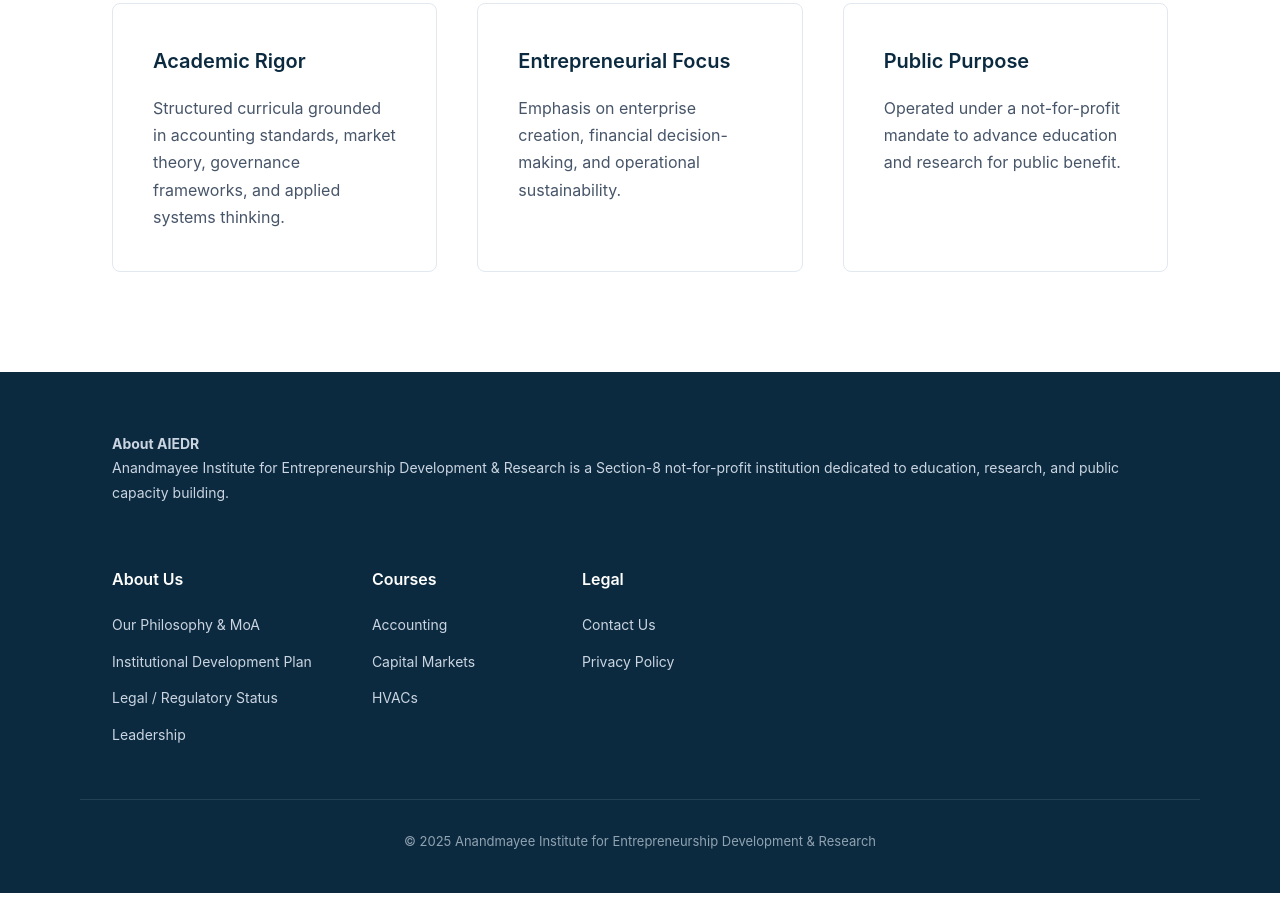
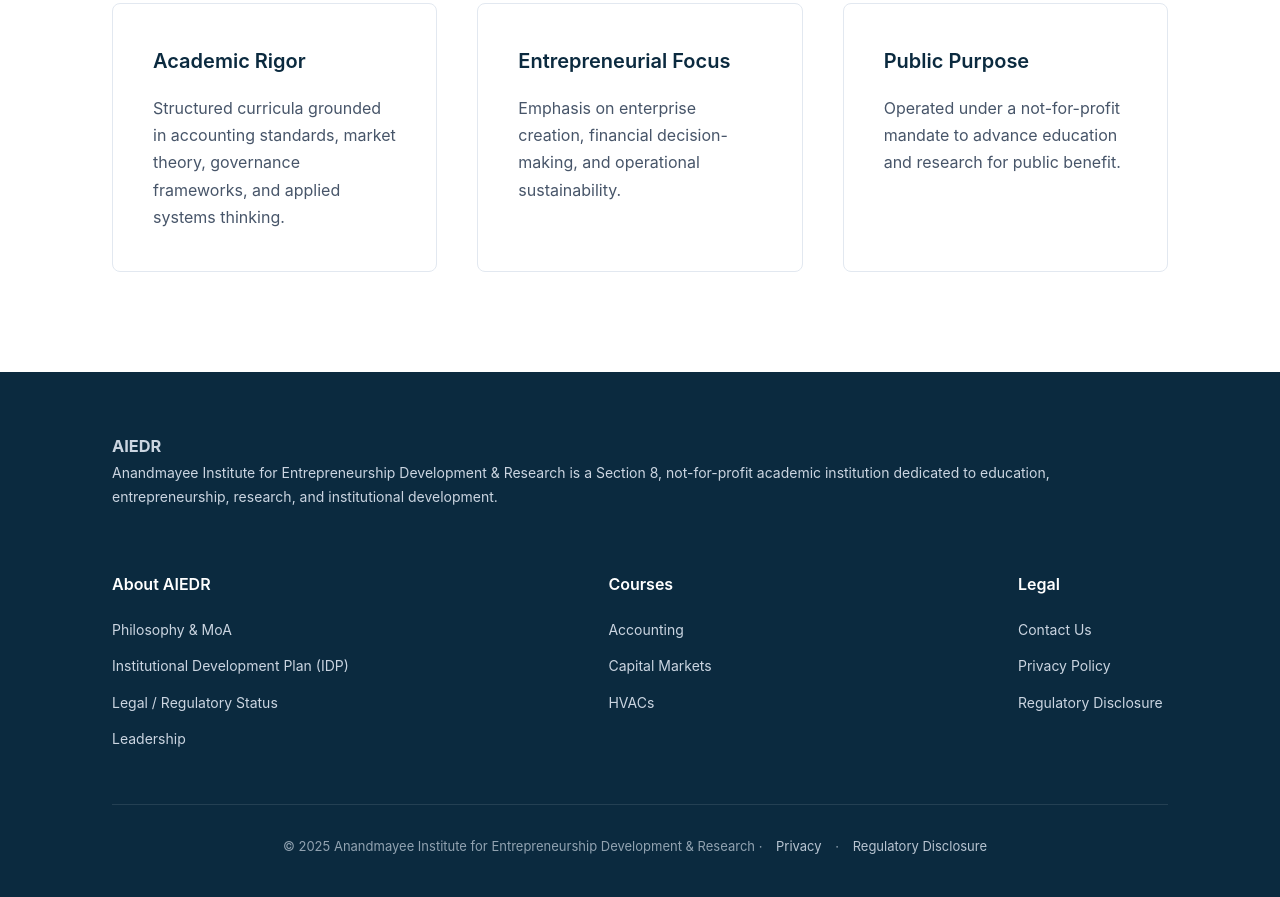
Before and after one commit to Nar7ender/aiedr, a plain HTML site: page index.html in a window 1280 px wide. Shown: the part 1255-2152 px from the top of the page. Drawn offline with Linux system fonts and the light colour scheme.

Commit message:
Update index.html

```diff
--- a/index.html
+++ b/index.html
@@ -90,44 +90,57 @@
 </section>
 
 <footer>
-  <div class="container footer-main">
-    <div>
-      <h4>About AIEDR</h4>
-      <p>
-        Anandmayee Institute for Entrepreneurship Development & Research is a
-        Section-8 not-for-profit institution dedicated to education, research,
-        and public capacity building.
-      </p>
-    </div>
+  <div class="container">
 
-    <div class="footer-links">
+    <div class="footer-main">
+
+      <!-- LEFT: ABOUT AIEDR -->
+      <div class="footer-about">
+        <h3 class="footer-logo-text">AIEDR</h3>
+        <p>
+          Anandmayee Institute for Entrepreneurship Development &amp; Research
+          is a Section 8, not-for-profit academic institution dedicated to
+          education, entrepreneurship, research, and institutional development.
+        </p>
+      </div>
+
+      <!-- MIDDLE: ABOUT -->
       <div class="footer-column">
-        <h4>About Us</h4>
-        <a href="philosophy-moa.html">Our Philosophy & MoA</a>
-        <a href="institutional-plan.html">Institutional Development Plan</a>
+        <h4>About AIEDR</h4>
+        <a href="philosophy-moa.html">Philosophy &amp; MoA</a>
+        <a href="idp.html">Institutional Development Plan (IDP)</a>
         <a href="legal-status.html">Legal / Regulatory Status</a>
         <a href="leadership.html">Leadership</a>
       </div>
 
+      <!-- MIDDLE: COURSES -->
       <div class="footer-column">
         <h4>Courses</h4>
-        <a href="courses.html">Accounting</a>
-        <a href="courses.html">Capital Markets</a>
-        <a href="courses.html">HVACs</a>
+        <a href="courses.html#accounting">Accounting</a>
+        <a href="courses.html#capital-markets">Capital Markets</a>
+        <a href="courses.html#hvac">HVACs</a>
       </div>
 
+      <!-- RIGHT: LEGAL -->
       <div class="footer-column">
         <h4>Legal</h4>
         <a href="contact.html">Contact Us</a>
         <a href="privacy.html">Privacy Policy</a>
+        <a href="legal-status.html">Regulatory Disclosure</a>
       </div>
+
     </div>
-  </div>
 
-  <div class="footer-bottom">
-    © 2025 Anandmayee Institute for Entrepreneurship Development & Research
+    <!-- FOOTER BOTTOM -->
+    <div class="footer-bottom">
+      © 2025 Anandmayee Institute for Entrepreneurship Development &amp; Research
+      · <a href="privacy.html">Privacy</a>
+      · <a href="legal-status.html">Regulatory Disclosure</a>
+    </div>
+
   </div>
 </footer>
 
+
 </body>
 </html>
```
